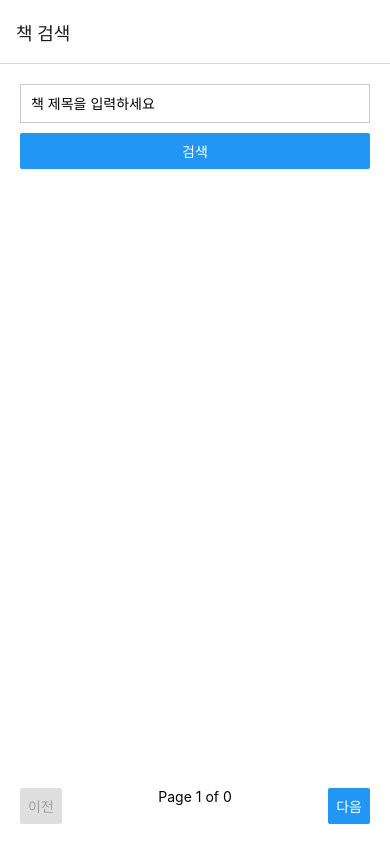
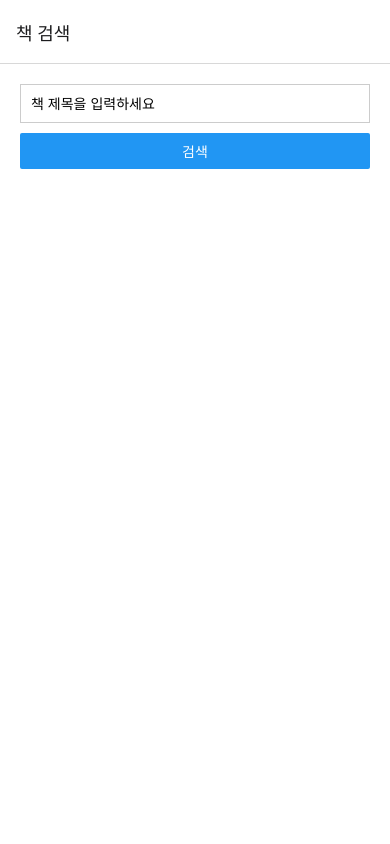
Before and after one commit to shdlfrnjs/BookMark, a React Native app: screen /Home in a window 390 px wide. Built offline with nearby package versions, Linux system fonts and the light colour scheme.

Commit message:
기존코드 유지보수 편하게 분리한것

```diff
--- a/src/App.js
+++ b/src/App.js
@@ -1,122 +1,12 @@
-import React, { useState } from "react";
+// src/App.js
+import React from "react";
 import { NavigationContainer } from "@react-navigation/native";
 import { createStackNavigator } from "@react-navigation/stack";
-import { View, TextInput, Button, FlatList, Text, StyleSheet, TouchableOpacity, Image } from "react-native";
+import HomeScreen from "./screens/HomeScreen";
+import DetailsScreen from "./screens/DetailsScreen";
 
 const Stack = createStackNavigator();
 
-// 홈 화면: 책 검색
-const HomeScreen = ({ navigation }) => {
-  const [query, setQuery] = useState(""); // 검색어
-  const [books, setBooks] = useState([]); // 검색 결과
-  const [totalPages, setTotalPages] = useState(0); // 총 페이지 수
-  const [currentPage, setCurrentPage] = useState(1); // 현재 페이지
-
-  const searchBooks = async () => {
-    const API_KEY = "ttbseungjun98281846001"; // 알라딘 API 키
-    const BASE_URL = "https://www.aladin.co.kr/ttb/api/ItemSearch.aspx";
-
-    try {
-      // 책 검색 요청 (현재 페이지 기준)
-      const response = await fetch(
-        `${BASE_URL}?ttbkey=${API_KEY}&Query=${encodeURIComponent(
-          query
-        )}&QueryType=Title&MaxResults=10&start=${(currentPage - 1) * 10 + 1}&SearchTarget=Book&Output=JS&Version=20131101`
-      );
-
-      if (!response.ok) {
-        throw new Error("API 호출 실패");
-      }
-
-      const data = await response.json(); // JSON 형태로 응답 처리
-      const bookList = data.item || []; // 책 목록 저장
-
-      // 전체 결과 수를 확인하고 페이지 수 계산
-      const totalItems = data.totalResults || 0; // 전체 책 수
-      const pages = Math.ceil(totalItems / 10); // 페이지 수 계산 (1페이지당 10개 항목)
-
-      setBooks(bookList);
-      setTotalPages(pages); // 총 페이지 수 저장
-    } catch (error) {
-      console.error("검색 중 오류 발생:", error);
-    }
-  };
-
-  // 이전 페이지로 이동
-  const prevPage = () => {
-    if (currentPage > 1) {
-      setCurrentPage(currentPage - 1);
-      searchBooks(); // 새 페이지 검색
-    }
-  };
-
-  // 다음 페이지로 이동
-  const nextPage = () => {
-    if (currentPage < totalPages) {
-      setCurrentPage(currentPage + 1);
-      searchBooks(); // 새 페이지 검색
-    }
-  };
-
-  return (
-    <View style={styles.container}>
-      <TextInput
-        style={styles.input}
-        placeholder="책 제목을 입력하세요"
-        value={query}
-        onChangeText={setQuery}
-      />
-      <Button title="검색" onPress={searchBooks} />
-      <FlatList
-        data={books}
-        keyExtractor={(item) => item.itemId.toString()}
-        renderItem={({ item }) => (
-          <TouchableOpacity
-            style={styles.item}
-            onPress={() => navigation.navigate("Details", { book: item })}
-          >
-            {item.cover ? (
-              <Image source={{ uri: item.cover }} style={styles.image} />
-            ) : (
-              <Text>No Image</Text>
-            )}
-            <Text style={styles.title}>{item.title}</Text>
-            <Text>{item.author}</Text>
-            <Text>{item.priceStandard}원</Text>
-          </TouchableOpacity>
-        )}
-      />
-      <View style={styles.pagination}>
-        <Button title="이전" onPress={prevPage} disabled={currentPage === 1} />
-        <Text>{`Page ${currentPage} of ${totalPages}`}</Text>
-        <Button title="다음" onPress={nextPage} disabled={currentPage === totalPages} />
-      </View>
-    </View>
-  );
-};
-
-// 상세 화면: 책 상세 정보
-const DetailsScreen = ({ route }) => {
-  const { book } = route.params;
-
-  return (
-    <View style={styles.detailsContainer}>
-      {book.cover ? (
-        <Image source={{ uri: book.cover }} style={styles.detailsImage} />
-      ) : (
-        <Text>No Image</Text>
-      )}
-      <Text style={styles.detailsTitle}>{book.title}</Text>
-      <Text style={styles.detailsText}>저자: {book.author}</Text>
-      <Text style={styles.detailsText}>출판사: {book.publisher}</Text>
-      <Text style={styles.detailsText}>출판일: {book.pubDate}</Text>
-      <Text style={styles.detailsText}>가격: {book.priceStandard}원</Text>
-      <Text style={styles.detailsText}>설명: {book.description}</Text>
-    </View>
-  );
-};
-
-// 메인 App 컴포넌트
 const App = () => (
   <NavigationContainer>
     <Stack.Navigator initialRouteName="Home">
@@ -127,16 +17,3 @@ const App = () => (
 );
 
 export default App;
-
-const styles = StyleSheet.create({
-  container: { padding: 20, backgroundColor: "#fff", flex: 1 },
-  input: { borderWidth: 1, padding: 10, marginBottom: 10, borderColor: "#ccc" },
-  item: { padding: 10, borderBottomWidth: 1, borderBottomColor: "#eee" },
-  title: { fontWeight: "bold" },
-  image: { width: 50, height: 75, marginBottom: 10 }, // 책 이미지 크기 설정
-  pagination: { flexDirection: "row", justifyContent: "space-between", marginTop: 20 },
-  detailsContainer: { padding: 20, backgroundColor: "#fff", flex: 1 },
-  detailsImage: { width: 150, height: 225, marginBottom: 10 }, // 상세 페이지에서 책 이미지 크기 설정
-  detailsTitle: { fontSize: 20, fontWeight: "bold", marginBottom: 10 },
-  detailsText: { fontSize: 16, marginBottom: 5 },
-});
--- a/src/components/BookDetails.js
+++ b/src/components/BookDetails.js
@@ -1,30 +1,29 @@
-import React from 'react';
-import { View, Text, Button, StyleSheet } from 'react-native';
+// src/components/BookDetails.js
+import React from "react";
+import { View, Text, Image, StyleSheet, Button } from "react-native";
 
 const BookDetails = ({ book, onBack }) => (
-  <View style={styles.container}>
-    <Text style={styles.title}>{book.title}</Text>
-    <Text style={styles.author}>저자: {book.author}</Text>
-    <Text style={styles.publisher}>출판사: {book.publisher}</Text>
-    <Button title="뒤로가기" onPress={onBack} />
+  <View style={styles.detailsContainer}>
+    {book.cover ? (
+      <Image source={{ uri: book.cover }} style={styles.detailsImage} />
+    ) : (
+      <Text>No Image</Text>
+    )}
+    <Text style={styles.detailsTitle}>{book.title}</Text>
+    <Text style={styles.detailsText}>저자: {book.author}</Text>
+    <Text style={styles.detailsText}>출판사: {book.publisher}</Text>
+    <Text style={styles.detailsText}>출판일: {book.pubDate}</Text>
+    <Text style={styles.detailsText}>가격: {book.priceStandard}원</Text>
+    <Text style={styles.detailsText}>설명: {book.description}</Text>
+    <Button title="뒤로" onPress={onBack} />
   </View>
 );
 
 const styles = StyleSheet.create({
-  container: {
-    padding: 20,
-  },
-  title: {
-    fontSize: 20,
-    fontWeight: 'bold',
-    marginBottom: 10,
-  },
-  author: {
-    marginBottom: 5,
-  },
-  publisher: {
-    marginBottom: 20,
-  },
+  detailsContainer: { padding: 20, backgroundColor: "#fff", flex: 1 },
+  detailsImage: { width: 150, height: 225, marginBottom: 10 },
+  detailsTitle: { fontSize: 20, fontWeight: "bold", marginBottom: 10 },
+  detailsText: { fontSize: 16, marginBottom: 5 },
 });
 
 export default BookDetails;
--- a/src/components/BookList.js
+++ b/src/components/BookList.js
@@ -1,33 +1,30 @@
-import React from 'react';
-import { View, Text, FlatList, TouchableOpacity, StyleSheet } from 'react-native';
+// src/components/BookList.js
+import React from "react";
+import { FlatList, Text, TouchableOpacity, StyleSheet, Image } from "react-native";
 
 const BookList = ({ books, onSelectBook }) => (
   <FlatList
     data={books}
     keyExtractor={(item) => item.itemId.toString()}
     renderItem={({ item }) => (
-      <TouchableOpacity onPress={() => onSelectBook(item)}>
-        <View style={styles.item}>
-          <Text style={styles.title}>{item.title}</Text>
-          <Text style={styles.author}>{item.author}</Text>
-        </View>
+      <TouchableOpacity style={styles.item} onPress={() => onSelectBook(item)}>
+        {item.cover ? (
+          <Image source={{ uri: item.cover }} style={styles.image} />
+        ) : (
+          <Text>No Image</Text>
+        )}
+        <Text style={styles.title}>{item.title}</Text>
+        <Text>{item.author}</Text>
+        <Text>{item.priceStandard}원</Text>
       </TouchableOpacity>
     )}
   />
 );
 
 const styles = StyleSheet.create({
-  item: {
-    padding: 10,
-    borderBottomWidth: 1,
-    borderBottomColor: '#ccc',
-  },
-  title: {
-    fontWeight: 'bold',
-  },
-  author: {
-    color: '#555',
-  },
+  item: { padding: 10, borderBottomWidth: 1, borderBottomColor: "#eee" },
+  image: { width: 50, height: 75, marginBottom: 10 },
+  title: { fontWeight: "bold" },
 });
 
 export default BookList;
--- a/src/components/SearchBar.js
+++ b/src/components/SearchBar.js
@@ -1,8 +1,9 @@
-import React from 'react';
-import { View, TextInput, Button, StyleSheet } from 'react-native';
+// src/components/SearchBar.js
+import React from "react";
+import { TextInput, Button, View, StyleSheet } from "react-native";
 
 const SearchBar = ({ query, setQuery, onSearch }) => (
-  <View style={styles.container}>
+  <View style={styles.searchContainer}>
     <TextInput
       style={styles.input}
       placeholder="책 제목을 입력하세요"
@@ -14,18 +15,8 @@ const SearchBar = ({ query, setQuery, onSearch }) => (
 );
 
 const styles = StyleSheet.create({
-  container: {
-    flexDirection: 'row',
-    margin: 10,
-  },
-  input: {
-    flex: 1,
-    borderWidth: 1,
-    borderColor: '#ccc',
-    borderRadius: 5,
-    paddingHorizontal: 10,
-    marginRight: 5,
-  },
+  searchContainer: { marginBottom: 20 },
+  input: { borderWidth: 1, padding: 10, borderColor: "#ccc", marginBottom: 10 },
 });
 
 export default SearchBar;
--- a/src/screens/DetailsScreen.js
+++ b/src/screens/DetailsScreen.js
@@ -1,15 +1,21 @@
-import React from 'react';
-import { View } from 'react-native';
-import BookDetails from '../components/BookDetails';
+// src/screens/DetailsScreen.js
+import React from "react";
+import { View, StyleSheet } from "react-native";
+import BookDetails from "../components/BookDetails";
 
 const DetailsScreen = ({ route, navigation }) => {
-  const { book } = route.params;
+  const { book } = route.params; // route.params에서 book 객체 받기
 
   return (
-    <View>
+    <View style={styles.container}>
+      {/* BookDetails 컴포넌트를 이용해 책 상세 정보 표시 */}
       <BookDetails book={book} onBack={() => navigation.goBack()} />
     </View>
   );
 };
 
+const styles = StyleSheet.create({
+  container: { flex: 1, padding: 20, backgroundColor: "#fff" }, // 기본 스타일
+});
+
 export default DetailsScreen;
--- a/src/screens/HomeScreen.js
+++ b/src/screens/HomeScreen.js
@@ -1,27 +1,35 @@
-import React, { useState } from 'react';
-import { View } from 'react-native';
-import SearchBar from '../components/SearchBar';
-import BookList from '../components/BookList';
-import { searchBooks } from '../api/aladinApi';
+// src/screens/HomeScreen.js
+import React, { useState } from "react";
+import { View, StyleSheet } from "react-native";
+import SearchBar from "../components/SearchBar";
+import BookList from "../components/BookList";
+import { searchBooks } from "../api/aladinApi";
 
 const HomeScreen = ({ navigation }) => {
-  const [query, setQuery] = useState('');
-  const [books, setBooks] = useState([]);
+  const [query, setQuery] = useState(""); // 검색어
+  const [books, setBooks] = useState([]); // 책 목록
 
+  // 검색 처리 함수
   const onSearch = async () => {
     const results = await searchBooks(query);
-    setBooks(results);
+    setBooks(results); // 검색된 책 목록 업데이트
   };
 
   return (
-    <View>
+    <View style={styles.container}>
+      {/* 검색 바 컴포넌트 */}
       <SearchBar query={query} setQuery={setQuery} onSearch={onSearch} />
+      {/* 검색된 책 목록 표시 */}
       <BookList
         books={books}
-        onSelectBook={(book) => navigation.navigate('Details', { book })}
+        onSelectBook={(book) => navigation.navigate("Details", { book })} // 선택된 책을 디테일 페이지로 전달
       />
     </View>
   );
 };
 
+const styles = StyleSheet.create({
+  container: { flex: 1, padding: 20, backgroundColor: "#fff" }, // 기본 스타일
+});
+
 export default HomeScreen;
```
Also changed, not shown: src/firebaseConfig.js (added, +12 -0 lines).
